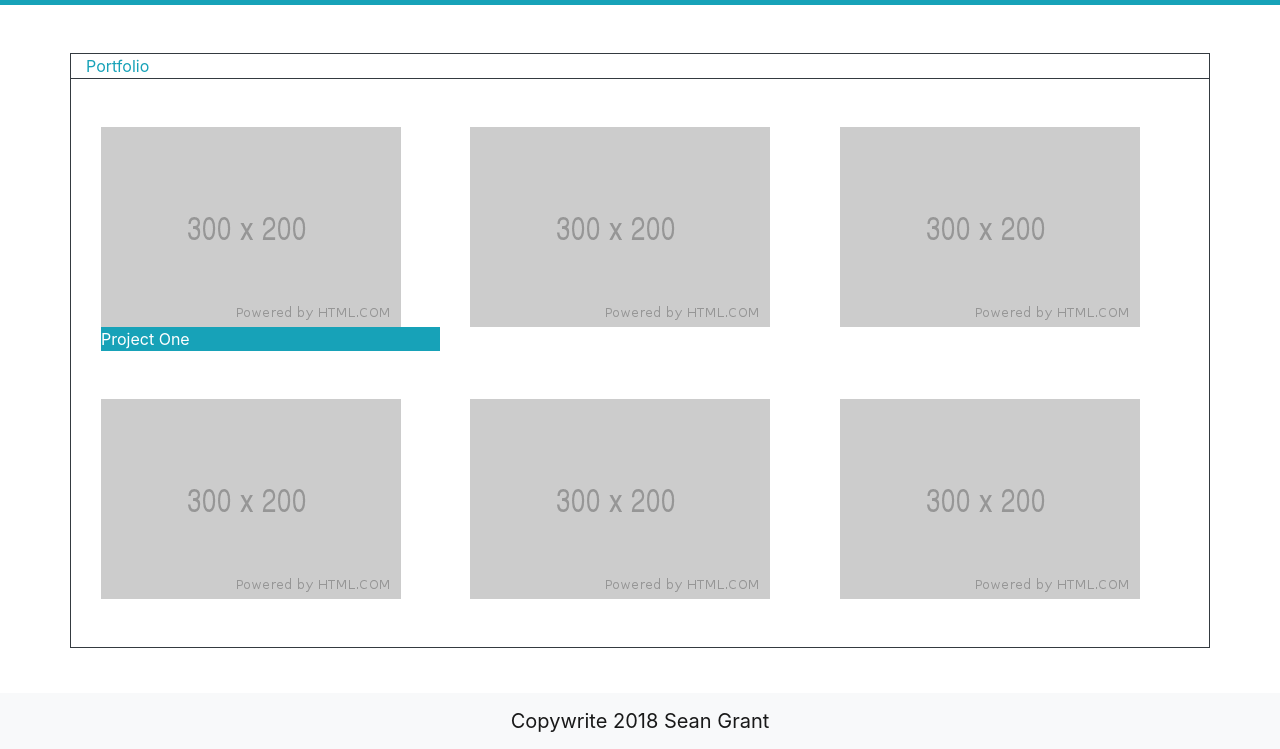
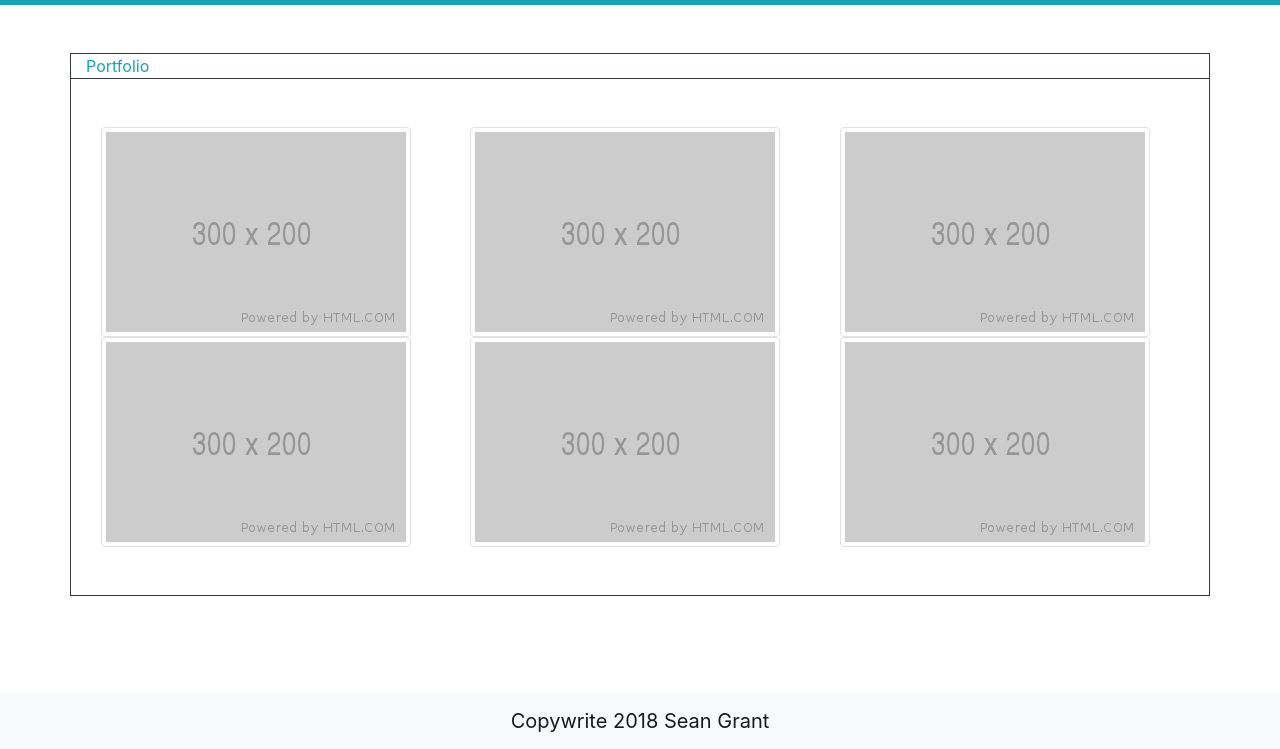
Before and after one commit to seangrant118/Bootstrap-Portfolio, a plain HTML site: page portfolio.html in a window 1280 px wide. Shown: the part 51-800 px from the top of the page. Drawn offline with nearby package versions, Linux system fonts and the light colour scheme.

Commit message:
portfolio complete

```diff
--- a/portfolio.html
+++ b/portfolio.html
@@ -16,7 +16,7 @@
       aria-expanded="false" aria-label="Toggle navigation">
       <span class="navbar-toggler-icon"></span>
     </button>
-    <div class="collapse navbar-collapse"  id="navbarNav">
+    <div class="collapse navbar-collapse" id="navbarNav">
       <ul class="navbar-nav ml-auto">
         <li class="nav-item">
           <a class="nav-link text-white" href="index.html">Index</a>
@@ -39,30 +39,26 @@
     </div>
 
     <div class="row my-5 mx-auto">
-      <div class="col-12 col-md-4">
-        <img class="img-fluid" src="images/300x200.png">
-        <div class="bg-info text-white">
-          Project One
-        </div>
+      <div class="col-12 col-md-4 my-auto">
+        <img class="img-fluid img-thumbnail" src="images/300x200.png">
       </div>
-      <div class="col-12 col-md-4">
-        <img class="img-fluid" src="images/300x200.png">
+      <div class="col-12 col-md-4 my-auto">
+        <img class="img-fluid img-thumbnail" src="images/300x200.png">
       </div>
-      <div class="col-12 col-md-4">
-        <img class="img-fluid" src="images/300x200.png">
+      <div class="col-12 col-md-4 my-auto">
+        <img class="img-fluid img-thumbnail" src="images/300x200.png">
+      </div>
+      <div class="col-12 col-md-4 my-auto">
+        <img class="img-fluid img-thumbnail" src="images/300x200.png">
+      </div>
+      <div class="col-12 col-md-4 my-auto">
+        <img class="img-fluid img-thumbnail" src="images/300x200.png">
+      </div>
+      <div class="col-12 col-md-4 my-auto">
+        <img class="img-fluid img-thumbnail" src="images/300x200.png">
       </div>
     </div>
-    <div class="row my-5 mx-auto">
-      <div class="col-12 col-md-4">
-        <img class="img-fluid" src="images/300x200.png">
-      </div>
-      <div class="col-12 col-md-4">
-        <img class="img-fluid" src="images/300x200.png">
-      </div>
-      <div class="col-12 col-md-4">
-        <img class="img-fluid" src="images/300x200.png">
-      </div>
-    </div>
+  </div>
 
   </div>
 
```
Also changed, not shown: index.html (+2 -2 lines).
